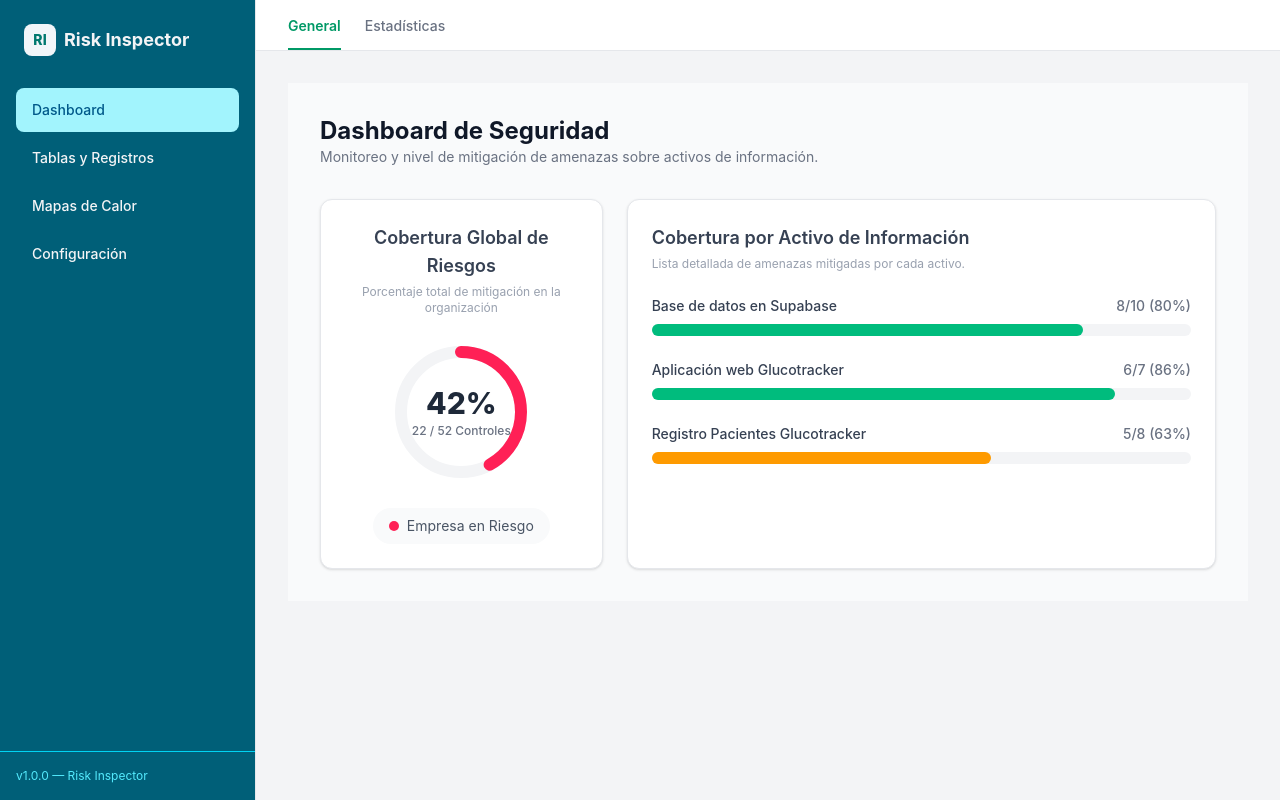
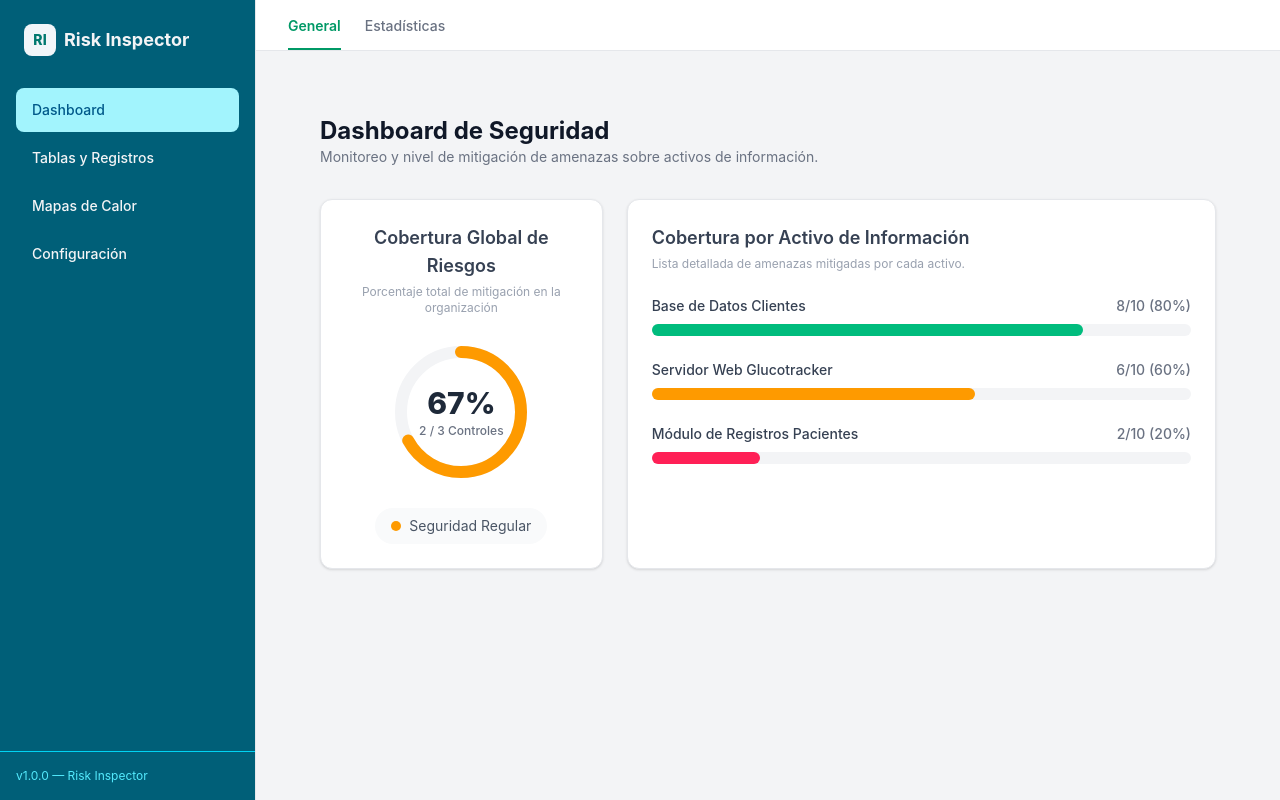
Before and after one commit to AlanFernandezCalleja/Risk-inspector, a React (Vite) app in the folder frontend/: page /dashboard/general in a window 1280 px wide. Built offline with nearby package versions, Linux system fonts and the light colour scheme.

Commit message:
modificiacón de la pagina de dashboard

```diff
--- a/frontend/src/components/pages/dashboard/Dashboard.tsx
+++ b/frontend/src/components/pages/dashboard/Dashboard.tsx
@@ -12,19 +12,19 @@ export const Dashboard = () => {
   // Datos de ejemplo basados en tu lógica de Activos -> Amenazas cubiertas
   const datosDashboard = {
     tituloGeneral: "Cobertura Global de Riesgos",
-    totalAmenazasGlobal: 8+6+8+6+4+20,
-    amenazasCubiertasGlobal: 8+6+8 , // 19 de 25 (~76%)
+    totalAmenazasGlobal: 3,
+    amenazasCubiertasGlobal: 2, // 19 de 25 (~76%)
 
     // Desglose por activos individuales
     activos: [
-      { id: 1, nombre: "Base de datos en Supabase", cubiertas: 8, total: 10 },
-      { id: 2, nombre: "Aplicación web Glucotracker", cubiertas: 6, total: 7 },
-      { id: 3, nombre: "Registro Pacientes Glucotracker", cubiertas: 5, total: 8 },
+      { id: 1, nombre: "Base de Datos Clientes", cubiertas: 8, total: 10 },
+      { id: 2, nombre: "Servidor Web Glucotracker", cubiertas: 6, total: 10 },
+      { id: 3, nombre: "Módulo de Registros Pacientes", cubiertas: 2, total: 10 },
     ]
   };
 
   return (
-    <div className=" bg-gray-50 p-8">
+    <div className=" bg-gray-100 p-8">
       {/* Encabezado del Dashboard */}
       <header className="mb-8">
         <h1 className="text-2xl font-bold text-gray-900">Dashboard de Seguridad</h1>
```
